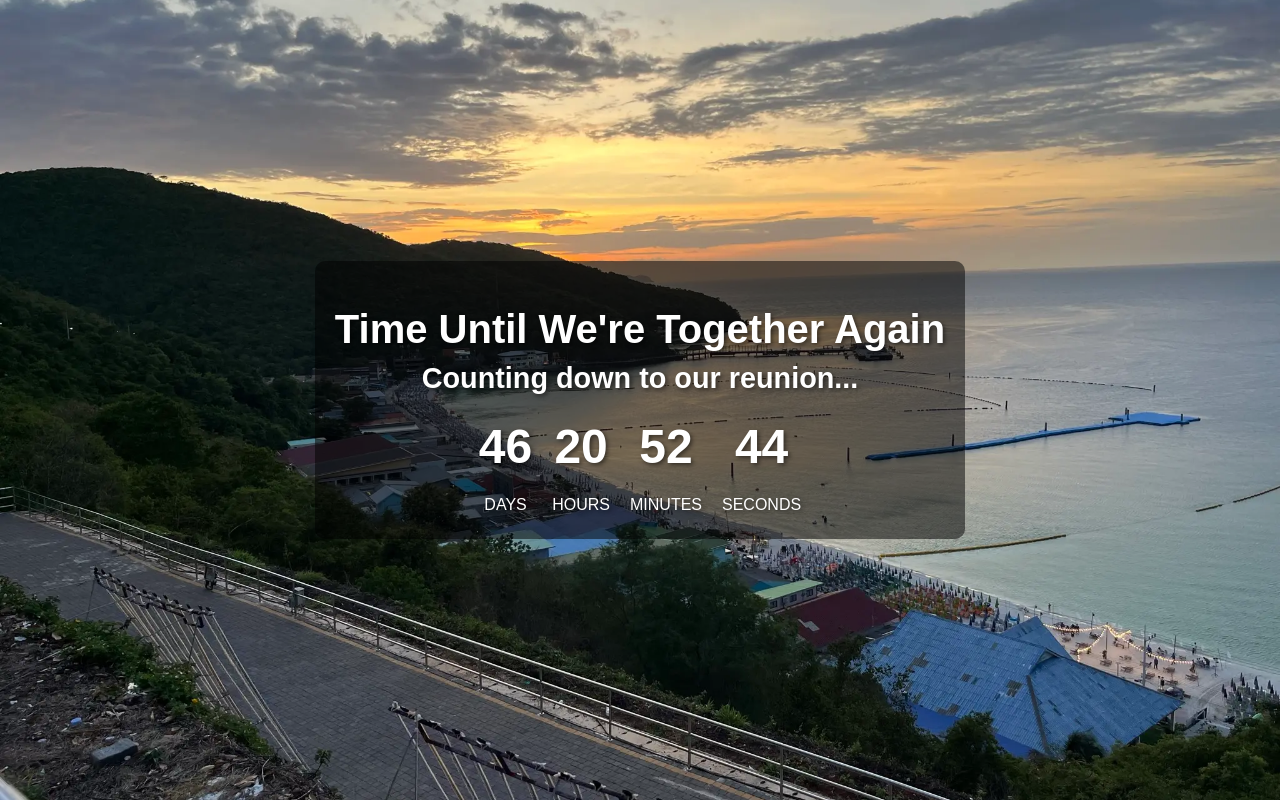
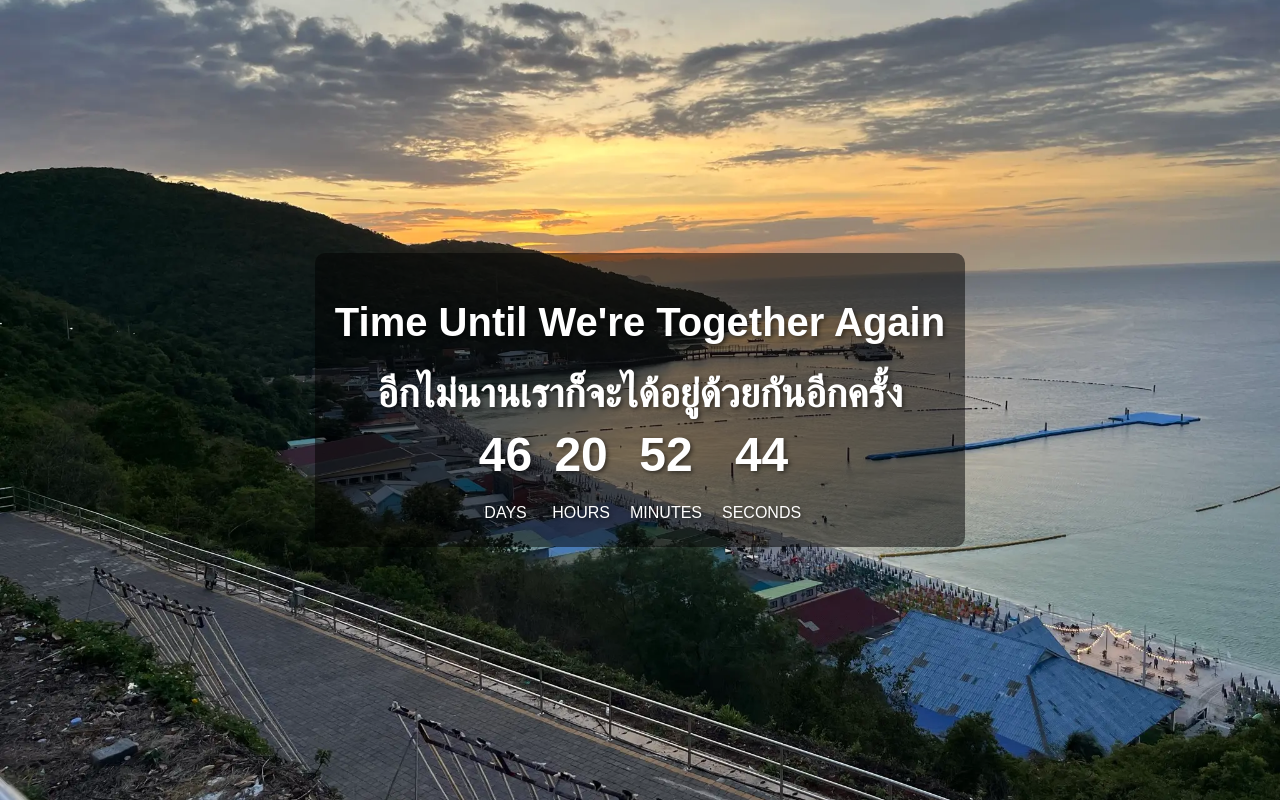
Before and after one commit to RiotBeard/RiotBeard.github.io, a plain HTML site: page index.html in a window 1280 px wide. Drawn offline with Linux system fonts and the light colour scheme.

Commit message:
Changes to be committed: 	modified:   index.html

```diff
--- a/index.html
+++ b/index.html
@@ -73,7 +73,7 @@
     <div class="bg">
         <div class="countdown-container">
             <h1>Time Until We're Together Again</h1>
-            <h2>Counting down to our reunion...</h2>
+            <h1>อีกไม่นานเราก็จะได้อยู่ด้วยกันอีกครั้ง</h1>
             <div id="timer"></div>
         </div>
     </div>
```
